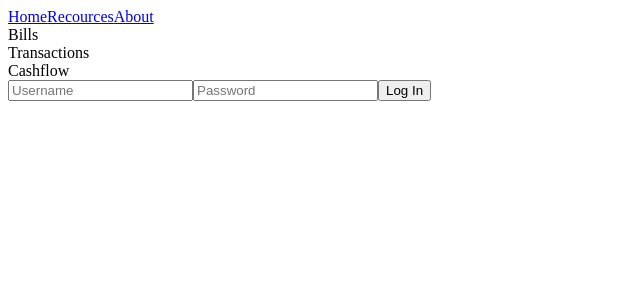
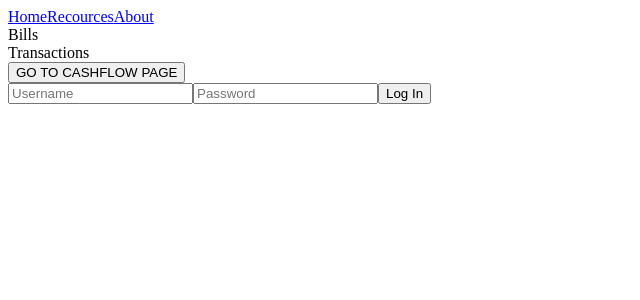
Before and after one commit to vladkim91/u4_hackathon, a Vue app in the folder cashflow/client/: page / in a window 1280 px wide. Shown: the top 300 px of the page, without its empty margins (0-640 px from the left). Built offline with nearby package versions, Linux system fonts and the light colour scheme.

Commit message:
toggle button added, components rendered conditionally

```diff
--- a/cashflow/client/src/pages/Home.vue
+++ b/cashflow/client/src/pages/Home.vue
@@ -1,8 +1,13 @@
 <template>
   <div class="home">
-    <Bills :bills="bills" />
-    <Transactions :transactions="transactions" />
-    <Cashflow />
+    <div class="main">
+      <Bills v-if="!currentPage" :bills="bills" />
+      <Transactions v-if="!currentPage" :transactions="transactions" />
+      <Cashflow v-else/>
+    </div>
+
+    <button @click="togglePage" v-if="!currentPage">GO TO CASHFLOW PAGE</button>
+    <button @click="togglePage" v-else>GO TO MAIN PAGE</button>
   </div>
 </template>
 
@@ -17,24 +22,28 @@ export default {
   data: () => ({
     user: users[0],
     transactions: null,
-    bills: null
+    bills: null,
+    currentPage: 0
   }),
   components: {
     Bills,
     Transactions,
     Cashflow
   },
-  mounted: function() {
+  mounted: function () {
     this.getBills();
     this.getTransactions();
   },
   methods: {
     getBills() {
-
       this.bills = this.user.bills;
     },
     getTransactions() {
       this.transactions = this.user.transactions;
+    },
+    togglePage() {
+      if (this.currentPage) this.currentPage--;
+      else this.currentPage++;
     }
   }
 };
```
